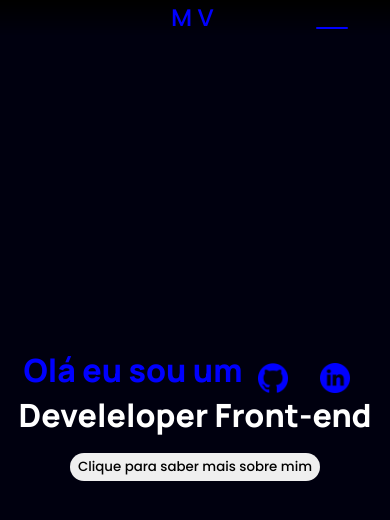
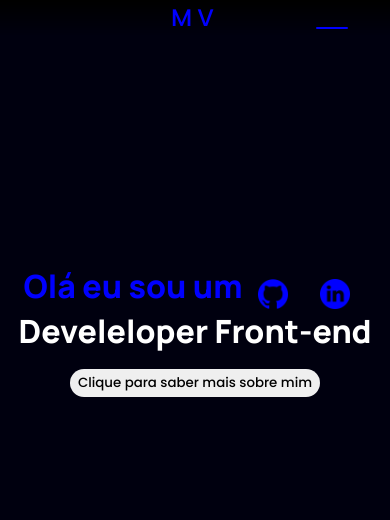
Before and after one commit to CMarcosVi/port-new, a plain HTML site: page index.html in a window 390 px wide. Shown: the top 520 px of the page. Drawn offline with Linux system fonts and the light colour scheme; a web font is replaced by a local one.

Commit message:
Update index.css

```diff
--- a/index.css
+++ b/index.css
@@ -846,6 +846,9 @@ body::-webkit-scrollbar-thumb {
     }
 }
 @media screen and (max-width: 670px){
+    #Home{
+        height: 80vh;
+    }
     .tecnoProject{
         display: flex;
         flex-direction: column;
```
